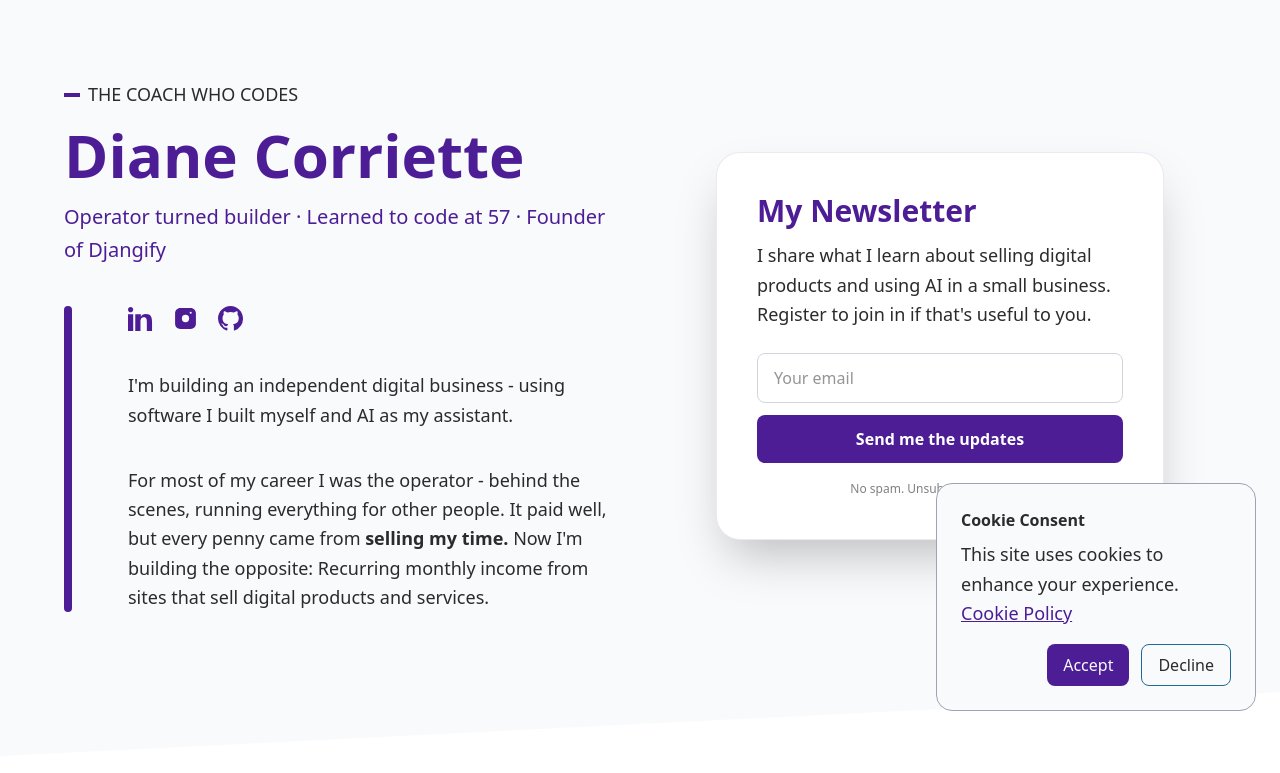
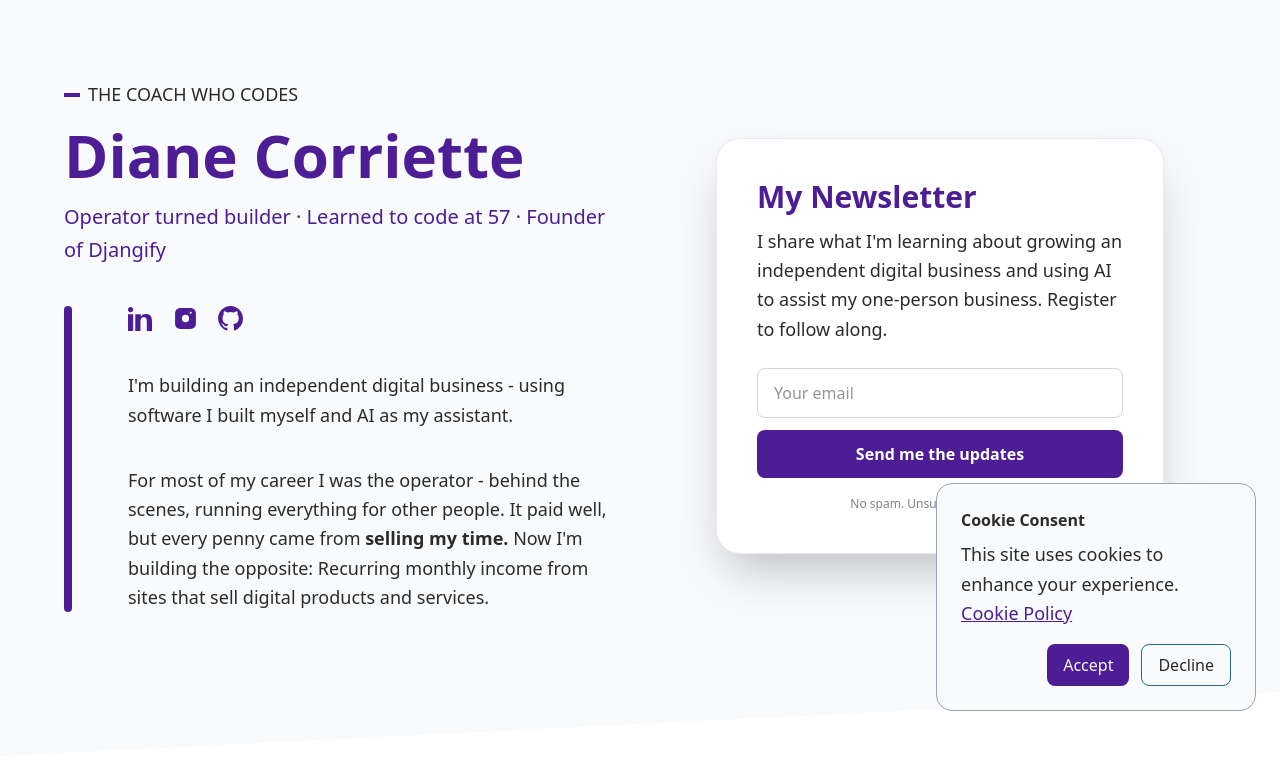
Before and after one commit to djangify/todianedev, a Django app: page / in a window 1280 px wide. Shown: the part 65-838 px from the top of the page. Run offline with Django 5.2, Linux system fonts and the light colour scheme; data that the repository does not hold is empty; style sheets or scripts are compiled from the project's sources; some libraries are stand-ins or nearby versions.

Commit message:
Update hero section

```diff
--- a/core/templates/core/hero.html
+++ b/core/templates/core/hero.html
@@ -64,14 +64,14 @@
       <div class="w-full max-w-md bg-white rounded-3xl shadow-2xl p-8 lg:p-10 border border-[color:var(--color-brand-primary)]/10">
         <h2 class="text-2xl lg:text-3xl font-bold text-[color:var(--color-brand-primary)] mb-3">My Newsletter</h2>
         <p class="text-[color:var(--color-font-main)] leading-relaxed mb-6">
-          I share what I learn about selling digital products and using AI in a small business. Register to join in if that's useful to you.
+          I share what I'm learning about growing an independent digital business and using AI to assist my one-person business. Register to follow along.
         </p>
 
         <!-- MailerLite embedded form (todiane.com) -->
-        <div id="mlb2-43397754" class="ml-form-embedContainer ml-subscribe-form ml-subscribe-form-43397754">
+        <div id="mlb2-45803591" class="ml-form-embedContainer ml-subscribe-form ml-subscribe-form-45803591">
           <div class="ml-form-embedWrapper embedForm">
             <div class="ml-form-embedBody row-form">
-              <form class="ml-block-form flex flex-col gap-3" action="https://assets.mailerlite.com/jsonp/2151711/forms/192166905200510183/subscribe" data-code="" method="post" target="_blank">
+              <form class="ml-block-form flex flex-col gap-3" action="https://assets.mailerlite.com/jsonp/2151711/forms/198255161992283428/subscribe" data-code="" method="post" target="_blank">
                 <label for="signup-email" class="sr-only">Email address</label>
                 <input
                   id="signup-email"
@@ -114,14 +114,14 @@
 
   <!-- MailerLite webforms -->
   <script>
-    function ml_webform_success_43397754() {
+    function ml_webform_success_45803591() {
       var $ = ml_jQuery || jQuery;
-      $('.ml-subscribe-form-43397754 .row-success').show();
-      $('.ml-subscribe-form-43397754 .row-form').hide();
+      $('.ml-subscribe-form-45803591 .row-success').show();
+      $('.ml-subscribe-form-45803591 .row-form').hide();
     }
   </script>
   <script src="https://groot.mailerlite.com/js/w/webforms.min.js?v83147fa8ce2d95cb73ece7f28b469519" type="text/javascript"></script>
   <script>
-    fetch("https://assets.mailerlite.com/jsonp/2151711/forms/192166905200510183/takel")
+    fetch("https://assets.mailerlite.com/jsonp/2151711/forms/198255161992283428/takel")
   </script>
 </div>
```
